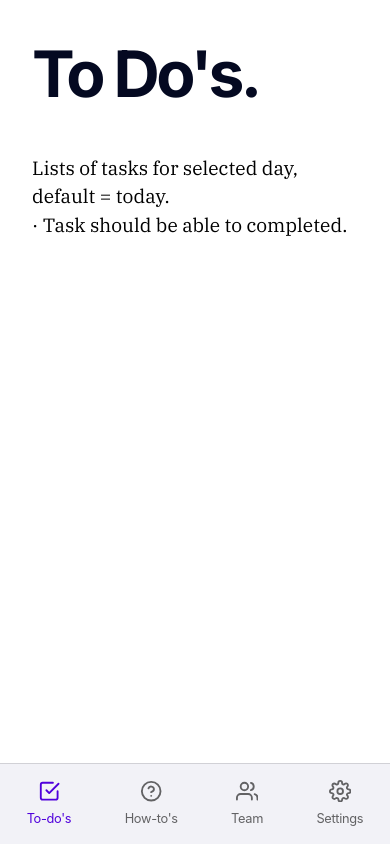
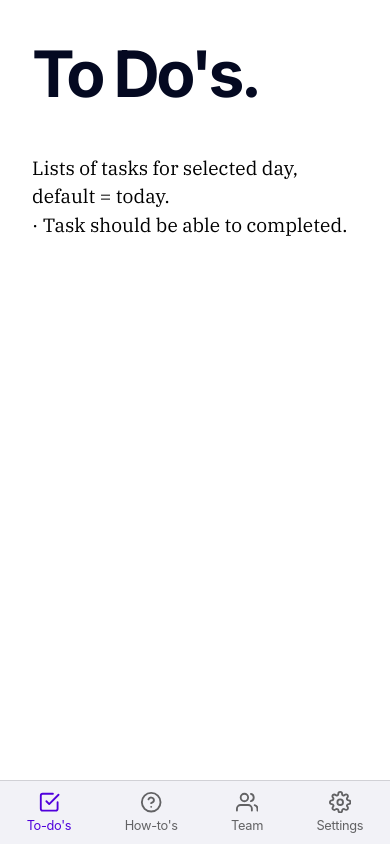
Before and after one commit to evilpaper/monica, a React (Create React App) app: page / in a window 390 px wide. Both pictures are taken after a click on the button "TRY MONICA NOW". Built offline with nearby package versions, Linux system fonts and the light colour scheme.

Commit message:
Adjust spacing in mobile nav bar

```diff
--- a/src/components/Navigation/styles.css
+++ b/src/components/Navigation/styles.css
@@ -66,7 +66,7 @@
 }
 
 .mobile-navigation-link {
-  padding: 1em;
+  padding: 0.6em;
   display: flex;
   flex-direction: column;
   align-items: center;
@@ -76,7 +76,7 @@
 
 .mobile-navigation__item--icon {
   font-size: 1.4em;
-  margin-bottom: 0.4em;
+  margin-bottom: 0.2em;
 }
 
 .mobile-navigation__item--label {
```
